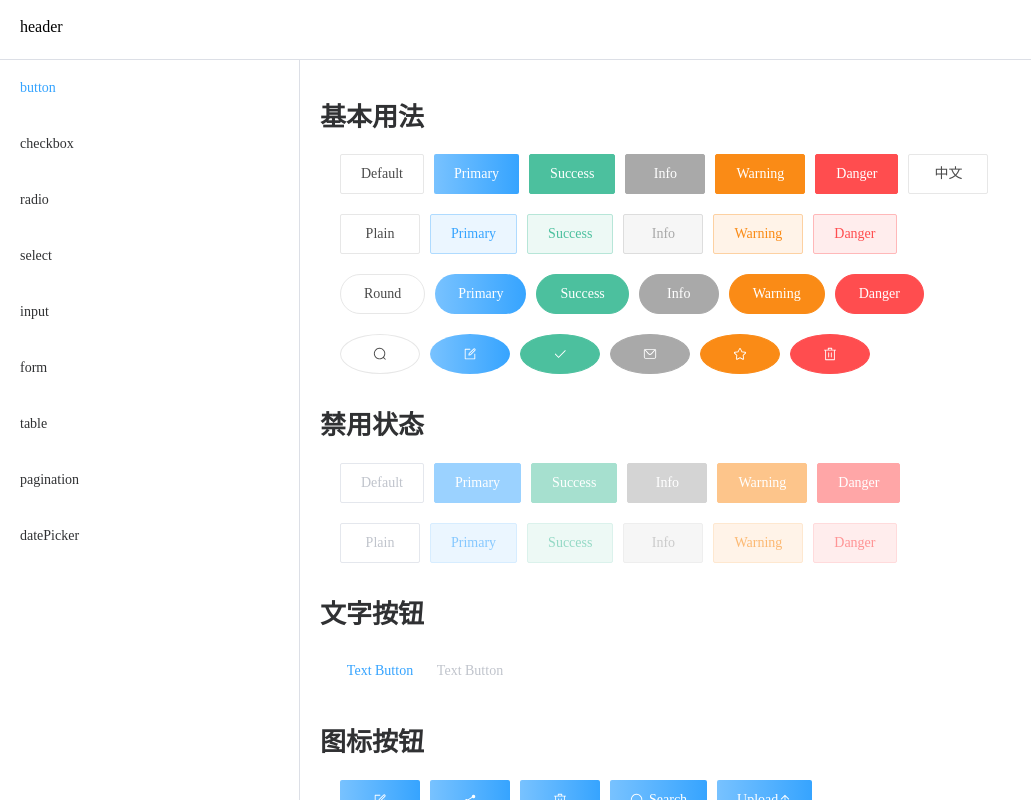
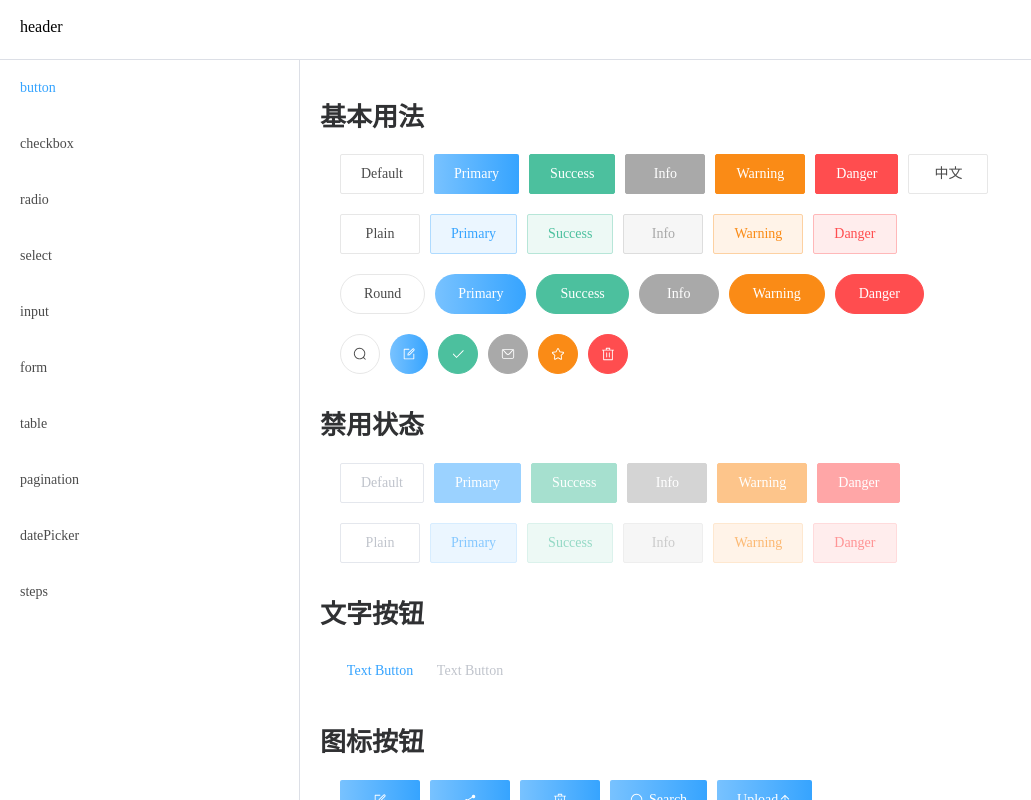
Before and after one commit to wghe110/element-theme-c, a Vue app: page /#/button in a window 1280 px wide. Shown: the top 800 px of the page, without its empty margins (0-1031 px from the left). Built offline with nearby package versions, Linux system fonts and the light colour scheme.

Commit message:
fix(com):优化样式

```diff
--- a/src/router/routes.ts
+++ b/src/router/routes.ts
@@ -39,6 +39,10 @@ export default [
       {
         path: 'datePicker',
         component: () => import('/src/views/date-picker.vue'),
+      },
+      {
+        path: 'steps',
+        component: () => import('/src/views/steps.vue'),
       }
     ]
   }
--- a/src/theme-chalk/button.scss
+++ b/src/theme-chalk/button.scss
@@ -31,9 +31,11 @@
   transition: 0.1s;
   font-weight: var(--el-button-font-weight);
   user-select: none;
-  min-width: 80px;
 
   // 复写type=primary
+  &:not(.is-circle) {
+    min-width: 80px;
+  }
   &.el-button--primary:not(.is-plain,.is-disabled){
     border: none;
     background: linear-gradient(90deg, #78C2FF 0%, #36A4FF 100%);
--- a/src/theme-chalk/cascader.scss
+++ b/src/theme-chalk/cascader.scss
@@ -21,6 +21,9 @@
         map.get($input, 'hover-border')
       );
     }
+    .#{$namespace}-input__suffix{
+      border-color: var(--el-input-hover-border);
+    }
   }
 
   .#{$namespace}-input {
@@ -36,7 +39,11 @@
         );
       }
     }
-
+    .#{$namespace}-input__suffix{
+      background-color: map.get($colors, 'info', 'header');
+      border-left: var(--el-input-border) ;
+      border-radius: 0 var(--el-border-radius-large) var(--el-border-radius-large) 0;
+    }
     .#{$namespace}-input__suffix-inner {
       .#{$namespace}-icon {
         height: calc(100% - 2px);
@@ -69,6 +76,9 @@
           --el-input-focus-border,
           map.get($input, 'focus-border')
         );
+      }
+      .#{$namespace}-input__suffix{
+        border-color: var(--el-input-focus-border);
       }
     }
   }
--- a/src/theme-chalk/common/var.scss
+++ b/src/theme-chalk/common/var.scss
@@ -84,7 +84,8 @@ $color-info: map.get($colors, 'info', 'base') !default;
 $text-color: () !default;
 $text-color: map.merge(
   (
-    'primary': #303133,
+    // 'primary': #303133,
+    'primary': #4B4B4B,
     'regular': #4B4B4B,
     'secondary': #909399,
     'placeholder': #c0c4cc,
--- a/src/theme-chalk/input-number.scss
+++ b/src/theme-chalk/input-number.scss
@@ -129,6 +129,7 @@
     .#{$namespace}-input__inner {
       padding-left: 15px;
       padding-right: #{map.get($input-height, 'default') + 10};
+      text-align: left;
     }
 
     @include e((increase, decrease)) {
--- a/src/theme-chalk/reset.scss
+++ b/src/theme-chalk/reset.scss
@@ -1,8 +1,10 @@
 @use 'common/var' as *;
 
 body {
-  font-family: 'Helvetica Neue', Helvetica, 'PingFang SC', 'Hiragino Sans GB',
-    'Microsoft YaHei', '微软雅黑', Arial, sans-serif;
+  // font-family: 'Helvetica Neue', Helvetica, 'PingFang SC', 'Hiragino Sans GB',
+  //   'Microsoft YaHei', '微软雅黑', Arial, sans-serif;
+  font-family: 'PingFang SC', 'Hiragino Sans GB',
+    'Microsoft YaHei', '微软雅黑', Arial, sans-serif, 'Helvetica Neue', Helvetica;
   font-weight: 400;
   font-size: var(--el-font-size-base);
   color: $color-black;
--- a/src/theme-chalk/select.scss
+++ b/src/theme-chalk/select.scss
@@ -44,6 +44,7 @@
     display: inline-block;
     overflow-x: hidden;
     vertical-align: bottom;
+    color: var(--el-text-color-primary)
   }
 
   .#{$namespace}-input__inner {
@@ -51,7 +52,7 @@
     display: inline-flex;
     border-radius: var(--el-border-radius-large);
     &:focus {
-      border-color: var(--el-select-input-focus-border-color);
+      border-color: var(--el-input-focus-border);
     }
   }
 
@@ -100,7 +101,7 @@
     &.is-focus {
       .#{$namespace}-input__inner,
       .el-input__suffix {
-        border-color: var(--el-select-input-focus-border-color);
+        border-color: var(--el-input-focus-border);
       }
     }
 
@@ -152,14 +153,15 @@
   }
 
   .#{$namespace}-tag__close {
-    margin-top: -2px;
+    color: var(--el-text-color-primary);
+    margin-top: -1px;
   }
 
   .#{$namespace}-select__tags .#{$namespace}-tag {
     box-sizing: border-box;
     border-color: transparent;
     margin: 2px 0 2px 6px;
-    background-color: #f0f2f5;
+    background-color: rgba(54, 164, 255, 0.2);
 
     .#{$namespace}-icon-close {
       background-color: var(--el-text-color-placeholder);
--- a/src/theme-chalk/step.scss
+++ b/src/theme-chalk/step.scss
@@ -25,15 +25,22 @@
   @include e(head) {
     position: relative;
     width: 100%;
+    font-size: 0;
 
     @include when(process) {
       color: var(--el-text-color-primary);
       border-color: var(--el-text-color-primary);
+      @include e(icon-inner){
+        font-size: 0;
+      }
     }
 
     @include when(wait) {
       color: var(--el-text-color-placeholder);
       border-color: var(--el-text-color-placeholder);
+      @include e(icon-inner){
+        font-size: 0;
+      }
     }
 
     @include when(success) {
@@ -60,7 +67,7 @@
     align-items: center;
     width: 24px;
     height: 24px;
-    font-size: 14px;
+    font-size: 12px;
     box-sizing: border-box;
     background: $color-white;
     transition: 0.15s ease-out;
@@ -80,9 +87,9 @@
     display: inline-block;
     user-select: none;
     text-align: center;
-    font-weight: bold;
     line-height: 1;
     color: inherit;
+    // font-size: 0;
 
     &[class*='#{$namespace}-icon']:not(.is-status) {
       font-size: 25px;
@@ -98,7 +105,9 @@
   @include e(line) {
     position: absolute;
     border-color: inherit;
-    background-color: var(--el-text-color-placeholder);
+    // background-color: var(--el-text-color-placeholder);
+    border-style: dashed;
+    border-width: 1px;
   }
 
   @include e(line-inner) {
@@ -118,11 +127,11 @@
   }
 
   @include e(title) {
-    font-size: 16px;
+    font-size: 14px;
     line-height: 38px;
 
     @include when(process) {
-      font-weight: bold;
+      // font-weight: bold;
       color: var(--el-text-color-primary);
     }
 
@@ -175,15 +184,17 @@
     display: inline-block;
 
     @include e(line) {
-      height: 2px;
+      height: 0;
       top: 11px;
       left: 0;
       right: 0;
+      border-bottom: none;
     }
   }
 
   @include when(vertical) {
     display: flex;
+    // min-height: 70px;
 
     @include e(head) {
       flex-grow: 0;
@@ -201,7 +212,7 @@
     }
 
     @include e(line) {
-      width: 2px;
+      width: 0;
       top: 0;
       bottom: 0;
       left: 11px;
@@ -313,4 +324,35 @@
       }
     }
   }
+  @include when(small) {
+    @include e(icon) {
+      width: 14px;
+      height: 14px;
+    }
+    @include e(line){
+      top: 7px;
+    }
+    @include when(vertical){
+      @include e(line) {
+        left: 6px;
+      }
+    }
+    @include e(head) {
+      @include when(finish) {
+        @include e(icon){
+          background: var(--el-color-primary);
+        }
+      }
+      @include when(success) {
+        @include e(icon) {
+          background: var(--el-color-success);
+        }
+      }
+      @include when(error) {
+        @include e(icon) {
+          background: var(--el-color-danger);
+        }
+      }
+    }
+  }
 }
--- a/src/views/input.vue
+++ b/src/views/input.vue
@@ -13,6 +13,15 @@
       </li>
       <li>
         <el-input v-model="input1" placeholder="Please input password" show-password />
+      </li>
+      <li>
+        <el-input-number v-model="input1" placeholder="Please input password" controls-position="right" />
+      </li>
+      <li>
+        <el-cascader
+          v-model="valueCascader"
+          :options="optionsCascader"
+        ></el-cascader>
       </li>
     </ul>
   </section>
@@ -90,6 +99,9 @@
 import { Calendar, Search } from '@element-plus/icons-vue'
 import { ref } from 'vue'
 import '../theme-chalk/input.scss'
+import '../theme-chalk/input-number.scss'
+import '../theme-chalk/cascader.scss'
+import '../theme-chalk/cascader-panel.scss'
 
 export default {
   components: {
@@ -97,12 +109,33 @@ export default {
     Search,
   },
   setup() {
+    const optionsCascader = ref([
+      {
+        value: 'guide',
+        label: 'Guide',
+        children: [
+          {
+            value: 'disciplines',
+            label: 'Disciplines',
+            children: [
+              {
+                value: 'consistency',
+                label: 'Consistency',
+              }
+            ]
+          }
+        ]
+      }
+    ])
+
     return  {
+      valueCascader: ref([]),
       input1: ref(''),
       input2: ref(''),
       input3: ref(''),
       input4: ref(''),
       textarea: ref(''),
+      optionsCascader,
     }
   }
 }
--- /dev/null
+++ b/src/views/steps.vue
@@ -0,0 +1,180 @@
+<template>
+  <section class="item">
+    <h2>基本用法</h2>
+    <ul class="list">
+      <li>
+        <el-steps :active="1" finish-status="wait">
+          <el-step title="Step 1"></el-step>
+          <el-step title="Step 2" description="Some description"></el-step>
+          <el-step title="Step 3"></el-step>
+        </el-steps>
+      </li>
+      <li>
+        <el-steps :active="1" finish-status="process">
+          <el-step title="Step 1"></el-step>
+          <el-step title="Step 2" description="Some description"></el-step>
+          <el-step title="Step 3"></el-step>
+        </el-steps>
+      </li>
+      <li>
+        <el-steps :active="1" finish-status="finish">
+          <el-step title="Step 1"></el-step>
+          <el-step title="Step 2" description="Some description"></el-step>
+          <el-step title="Step 3"></el-step>
+        </el-steps>
+      </li>
+      <li>
+        <el-steps :active="1" finish-status="error">
+          <el-step title="Step 1"></el-step>
+          <el-step title="Step 2" description="Some description"></el-step>
+          <el-step title="Step 3"></el-step>
+        </el-steps>
+      </li>
+      <li>
+        <el-steps :active="1" finish-status="success">
+          <el-step title="Step 1"></el-step>
+          <el-step title="Step 2" description="Some description"></el-step>
+          <el-step title="Step 3"></el-step>
+        </el-steps>
+      </li>
+    </ul>
+  </section>
+  <section class="item">
+    <h2>竖向</h2>
+    <ul class="list inline">
+      <li>
+        <el-steps :active="1" finish-status="wait" direction="vertical" :space="70">
+          <el-step title="Step 1"></el-step>
+          <el-step title="Step 2" description="Some description"></el-step>
+          <el-step title="Step 3"></el-step>
+        </el-steps>
+      </li>
+      <li>
+        <el-steps :active="1" finish-status="process" direction="vertical" :space="70">
+          <el-step title="Step 1"></el-step>
+          <el-step title="Step 2" description="Some description"></el-step>
+          <el-step title="Step 3"></el-step>
+        </el-steps>
+      </li>
+      <li>
+        <el-steps :active="1" finish-status="finish" direction="vertical" :space="70">
+          <el-step title="Step 1"></el-step>
+          <el-step title="Step 2" description="Some description"></el-step>
+          <el-step title="Step 3"></el-step>
+        </el-steps>
+      </li>
+      <li>
+        <el-steps :active="1" finish-status="error" direction="vertical" :space="70">
+          <el-step title="Step 1"></el-step>
+          <el-step title="Step 2" description="Some description"></el-step>
+          <el-step title="Step 3"></el-step>
+        </el-steps>
+      </li>
+      <li>
+        <el-steps :active="1" finish-status="success" direction="vertical" :space="70">
+          <el-step title="Step 1"></el-step>
+          <el-step title="Step 2" description="Some description"></el-step>
+          <el-step title="Step 3"></el-step>
+        </el-steps>
+      </li>
+    </ul>
+  </section>
+
+  <section class="item">
+    <h2>尺寸</h2>
+    <ul class="list">
+      <li>
+        <el-steps :active="1" finish-status="wait">
+          <el-step title="Step 1" class="is-small"></el-step>
+          <el-step title="Step 2" class="is-small" description="Some description"></el-step>
+          <el-step title="Step 3" class="is-small"></el-step>
+        </el-steps>
+      </li>
+      <li>
+        <el-steps :active="1" finish-status="process">
+          <el-step title="Step 1" class="is-small"></el-step>
+          <el-step title="Step 2" class="is-small" description="Some description"></el-step>
+          <el-step title="Step 3" class="is-small"></el-step>
+        </el-steps>
+      </li>
+      <li>
+        <el-steps :active="1" finish-status="finish">
+          <el-step title="Step 1" class="is-small"></el-step>
+          <el-step title="Step 2" class="is-small" description="Some description"></el-step>
+          <el-step title="Step 3" class="is-small"></el-step>
+        </el-steps>
+      </li>
+      <li>
+        <el-steps :active="1" finish-status="error">
+          <el-step title="Step 1" class="is-small"></el-step>
+          <el-step title="Step 2" class="is-small" description="Some description"></el-step>
+          <el-step title="Step 3" class="is-small"></el-step>
+        </el-steps>
+      </li>
+      <li>
+        <el-steps :active="1" finish-status="success">
+          <el-step title="Step 1" class="is-small"></el-step>
+          <el-step title="Step 2" class="is-small" description="Some description"></el-step>
+          <el-step title="Step 3" class="is-small"></el-step>
+        </el-steps>
+      </li>
+    </ul>
+    <ul class="list inline">
+      <li>
+        <el-steps :active="1" finish-status="wait" direction="vertical" :space="70">
+          <el-step title="Step 1" class="is-small"></el-step>
+          <el-step title="Step 2" class="is-small" description="Some description"></el-step>
+          <el-step title="Step 3" class="is-small"></el-step>
+        </el-steps>
+      </li>
+      <li>
+        <el-steps :active="1" finish-status="process" direction="vertical" :space="70">
+          <el-step title="Step 1" class="is-small"></el-step>
+          <el-step title="Step 2" class="is-small" description="Some description"></el-step>
+          <el-step title="Step 3" class="is-small"></el-step>
+        </el-steps>
+      </li>
+      <li>
+        <el-steps :active="1" finish-status="finish" direction="vertical" :space="70">
+          <el-step title="Step 1" class="is-small"></el-step>
+          <el-step title="Step 2" class="is-small" description="Some description"></el-step>
+          <el-step title="Step 3" class="is-small"></el-step>
+        </el-steps>
+      </li>
+      <li>
+        <el-steps :active="1" finish-status="error" direction="vertical" :space="70">
+          <el-step title="Step 1" class="is-small"></el-step>
+          <el-step title="Step 2" class="is-small" description="Some description"></el-step>
+          <el-step title="Step 3" class="is-small"></el-step>
+        </el-steps>
+      </li>
+      <li>
+        <el-steps :active="1" finish-status="success" direction="vertical" :space="70">
+          <el-step title="Step 1" class="is-small"></el-step>
+          <el-step title="Step 2" class="is-small" description="Some description"></el-step>
+          <el-step title="Step 3" class="is-small"></el-step>
+        </el-steps>
+      </li>
+    </ul>
+  </section>
+</template>
+
+<script lang="ts">
+import '../theme-chalk/steps.scss'
+import '../theme-chalk/step.scss'
+
+export default {
+
+}
+</script>
+
+<style lang="scss" scoped>
+.inline{
+  font-size: 0;
+  >li{
+    display: inline-block;
+    vertical-align: top;
+    width: 20%;
+  }
+}
+</style>
```
Also changed, not shown: 8 other files (tests, documents, lock files or other folders).
